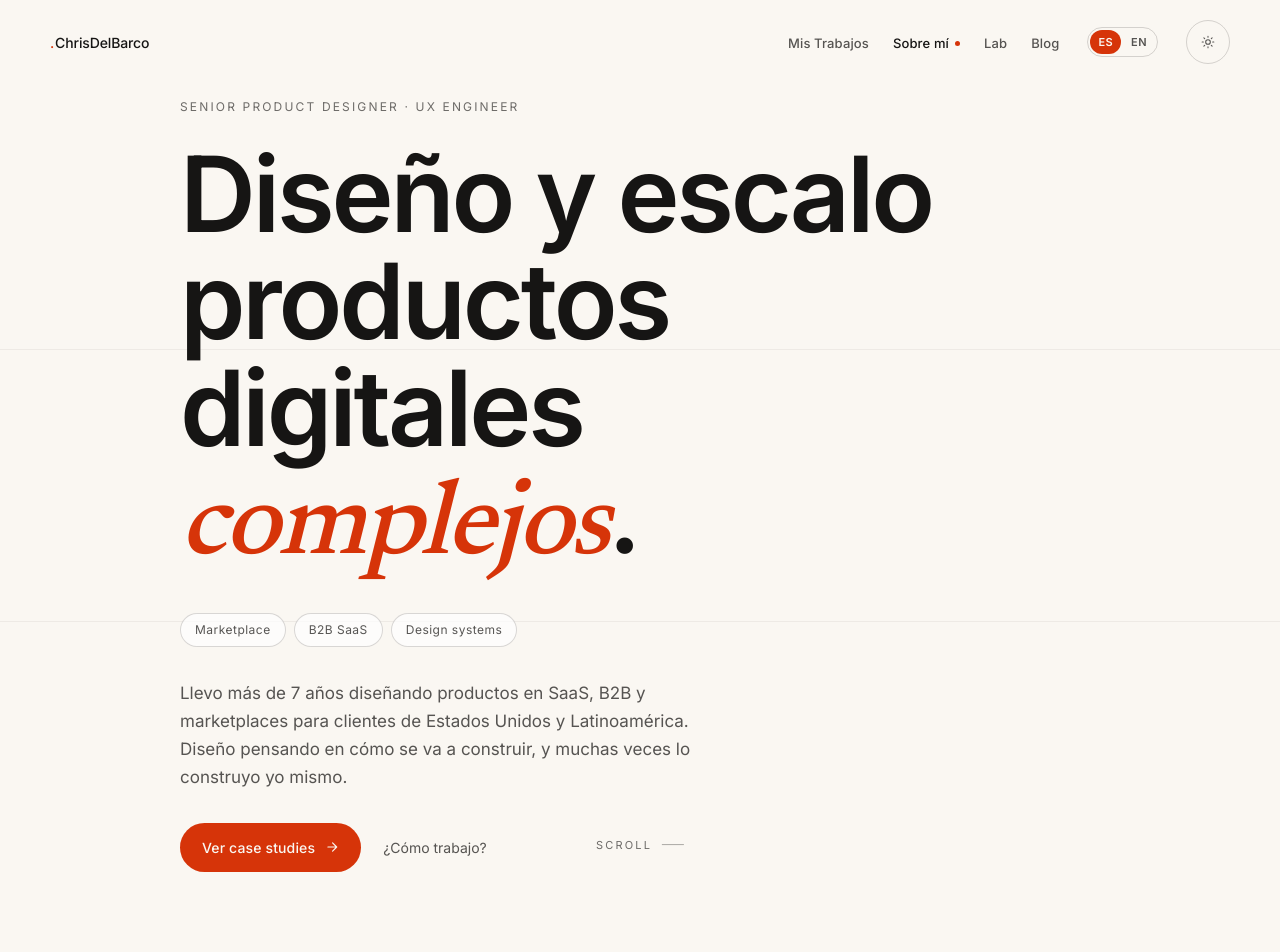
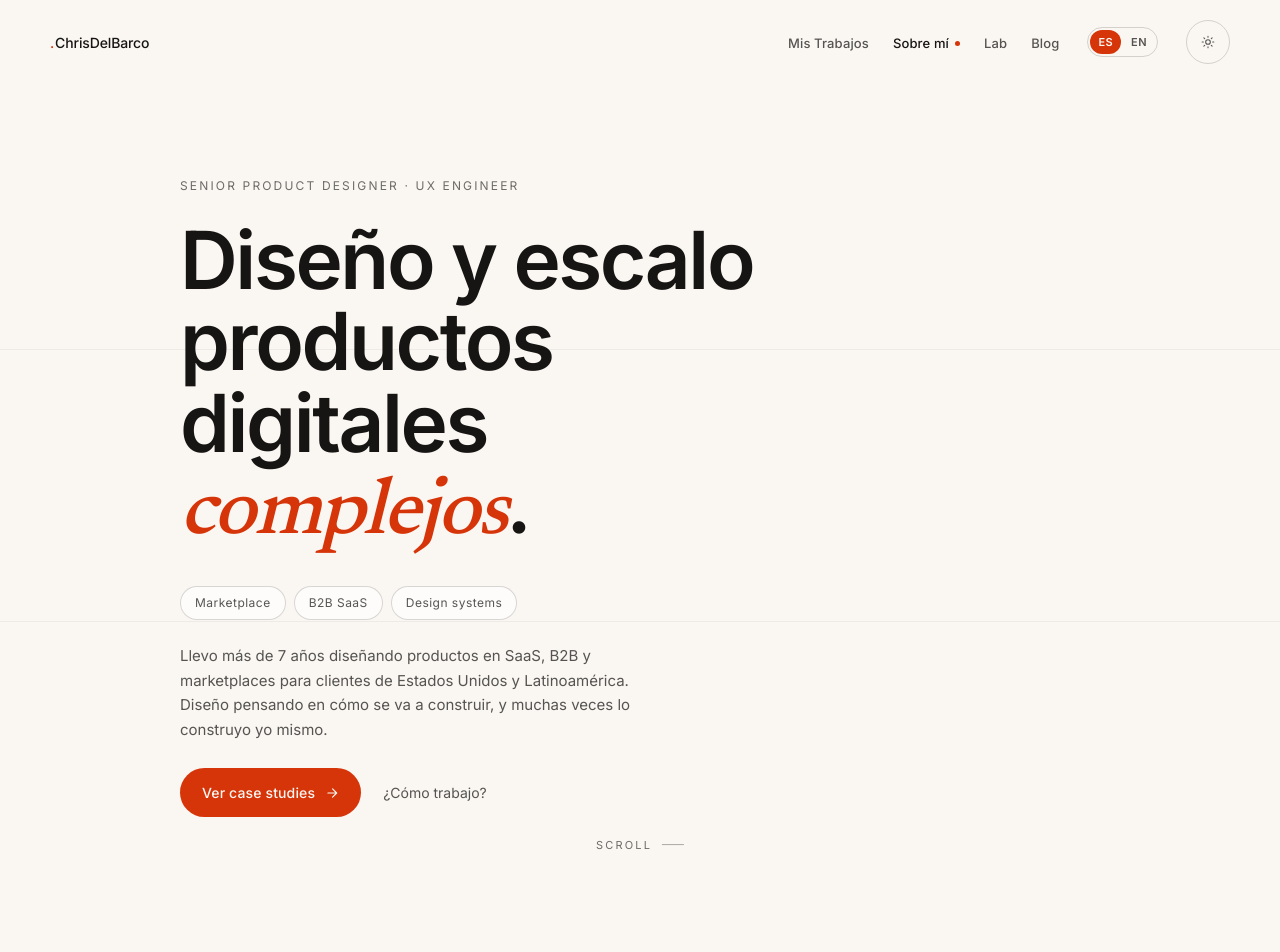
Before and after one commit to Mistercitos/portafolio, a Next.js app: page /about in a window 1280 px wide. Shown: the top 952 px of the page. Built offline with nearby package versions, Linux system fonts and the light colour scheme.

Commit message:
fix: prevent hero content clipping on scaled displays

```diff
--- a/app/components/HeroScroll.tsx
+++ b/app/components/HeroScroll.tsx
@@ -112,11 +112,19 @@ export function HeroScroll({ locale }: { locale: Locale }) {
       ref={ref}
       aria-label="Hero"
       style={{
+        position: 'relative',
+        height: '135svh',
+        minHeight: 900,
+        background: 'var(--bg)',
+      }}
+    >
+      <motion.div
+        style={{
           position: 'sticky',
           top: 0,
-        height: '100vh',
+          height: '100svh',
+          overflow: 'hidden',
           zIndex: 0,
-        overflow: 'hidden',
           background: 'var(--bg)',
         }}
       >
@@ -142,6 +150,7 @@ export function HeroScroll({ locale }: { locale: Locale }) {
               height: '100%',
               display: 'flex',
               alignItems: 'center',
+              paddingBlock: 'clamp(72px, 8svh, 132px) clamp(36px, 6svh, 92px)',
               x: contentCursorX,
               y: contentCursorY,
             }}
@@ -166,7 +175,7 @@ export function HeroScroll({ locale }: { locale: Locale }) {
               <h1
                 style={{
                   margin: 0,
-                fontSize: 'clamp(56px, 8.2vw, 124px)',
+                  fontSize: 'clamp(52px, min(8.2vw, 10svh), 124px)',
                   lineHeight: 1.02,
                   letterSpacing: '-0.03em',
                   fontWeight: 600,
@@ -224,9 +233,9 @@ export function HeroScroll({ locale }: { locale: Locale }) {
                 animate={{ opacity: 1, y: 0 }}
                 transition={{ duration: 0.7, delay: 1.35, ease: [0.16, 1, 0.3, 1] }}
                 style={{
-                margin: '32px 0 0',
+                  margin: 'clamp(24px, 3svh, 32px) 0 0',
                   maxWidth: '50ch',
-                fontSize: 17,
+                  fontSize: 'clamp(15px, 1.7svh, 17px)',
                   lineHeight: 1.65,
                   color: 'var(--text-secondary)',
                 }}
@@ -238,7 +247,13 @@ export function HeroScroll({ locale }: { locale: Locale }) {
                 initial={{ opacity: 0, y: 12 }}
                 animate={{ opacity: 1, y: 0 }}
                 transition={{ duration: 0.7, delay: 1.55, ease: [0.16, 1, 0.3, 1] }}
-              style={{ display: 'flex', alignItems: 'center', gap: 22, marginTop: 32 }}
+                style={{
+                  display: 'flex',
+                  alignItems: 'center',
+                  gap: 22,
+                  marginTop: 'clamp(24px, 3.2svh, 32px)',
+                  flexWrap: 'wrap',
+                }}
               >
                 <ViewTransitionLink
                   href={localizedPath('/trabajo', locale)}
@@ -274,6 +289,7 @@ export function HeroScroll({ locale }: { locale: Locale }) {
 
           {/* Scroll hint */}
           <ScrollHint reduce={!!reduce} label={hc.scrollHint} />
+        </motion.div>
       </motion.div>
     </section>
   )
```
Lines whose indentation alone changed are shown as unchanged.
